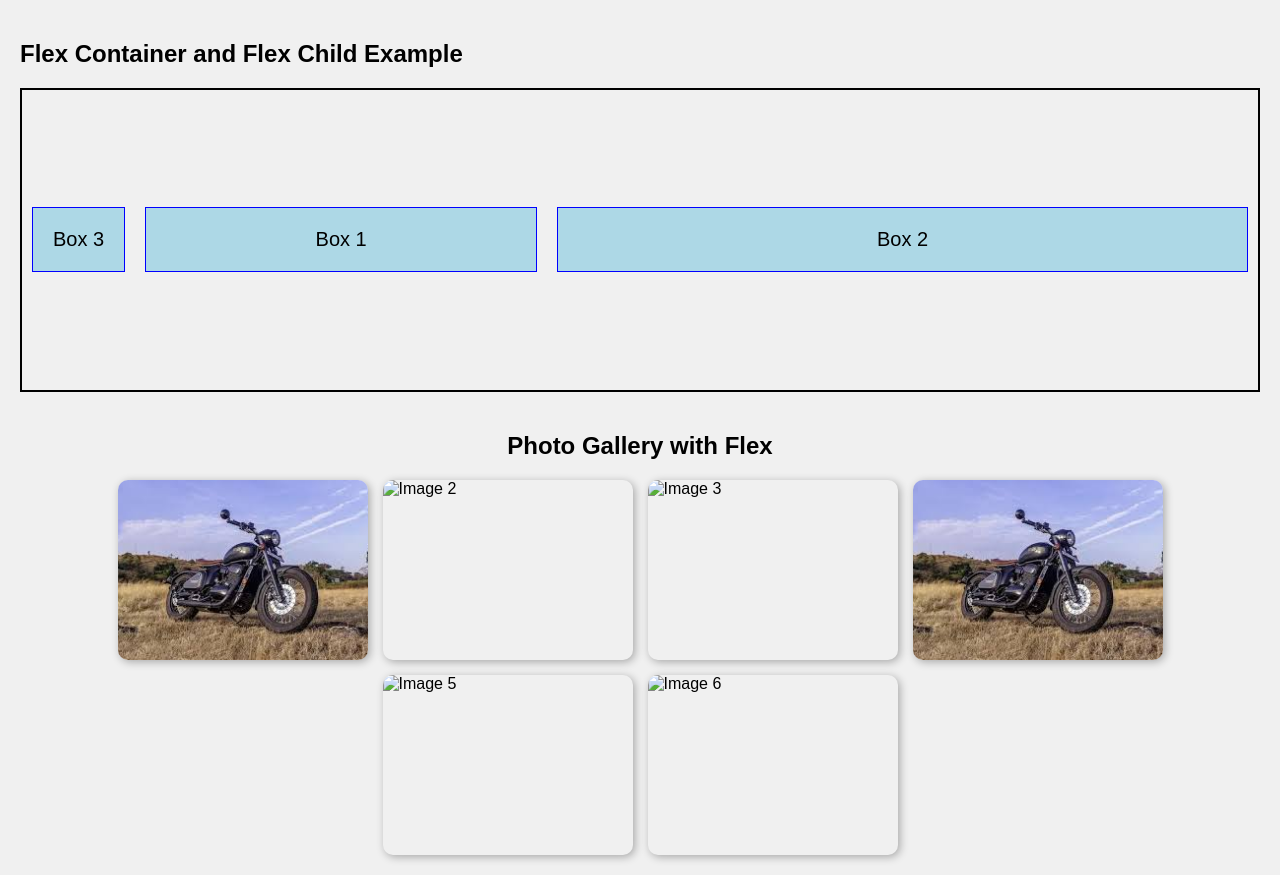
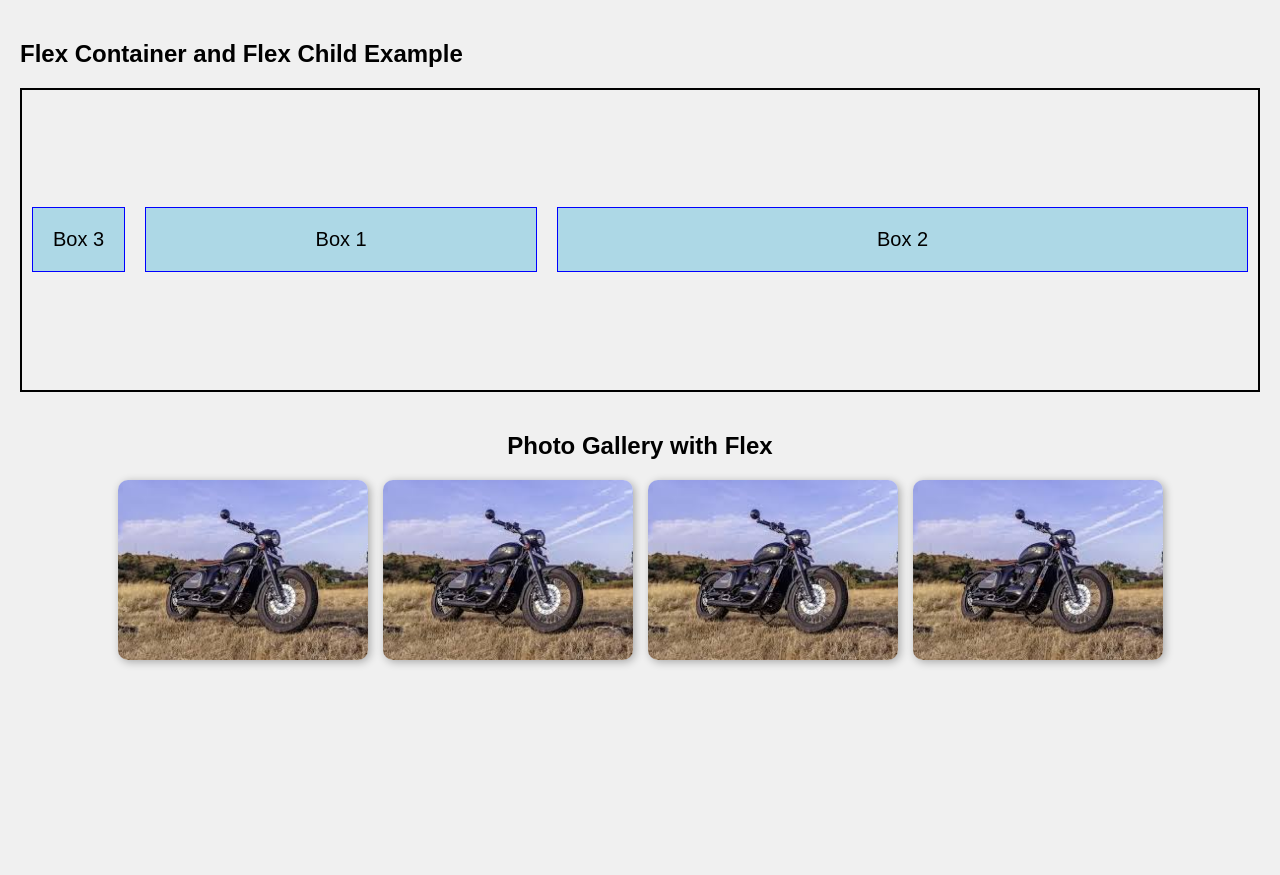
Before and after one commit to VashuGhetiya/l6, a plain HTML site: page index.html in a window 1280 px wide. After the commit the page ends 800 px from the top, so only its background shows below. Drawn offline with Linux system fonts and the light colour scheme.

Commit message:
Fix HTML encoding issues in index.html

```diff
--- a/index.html
+++ b/index.html
@@ -114,11 +114,9 @@
     <h2 style="text-align:center;">Photo Gallery with Flex</h2>
     <div class="gallery">
       <img src="download.jpeg" alt="Image 1">
-      <img src="download2.jpeg" alt="Image 2">
-      <img src="download3.jpeg" alt="Image 3">
+      <img src="download.jpeg" alt="Image 2">
+      <img src="download.jpeg" alt="Image 3">
       <img src="download.jpeg" alt="Image 4">
-      <img src="download2.jpeg" alt="Image 5">
-      <img src="download3.jpeg" alt="Image 6">
     </div>
   </div>
 
```
